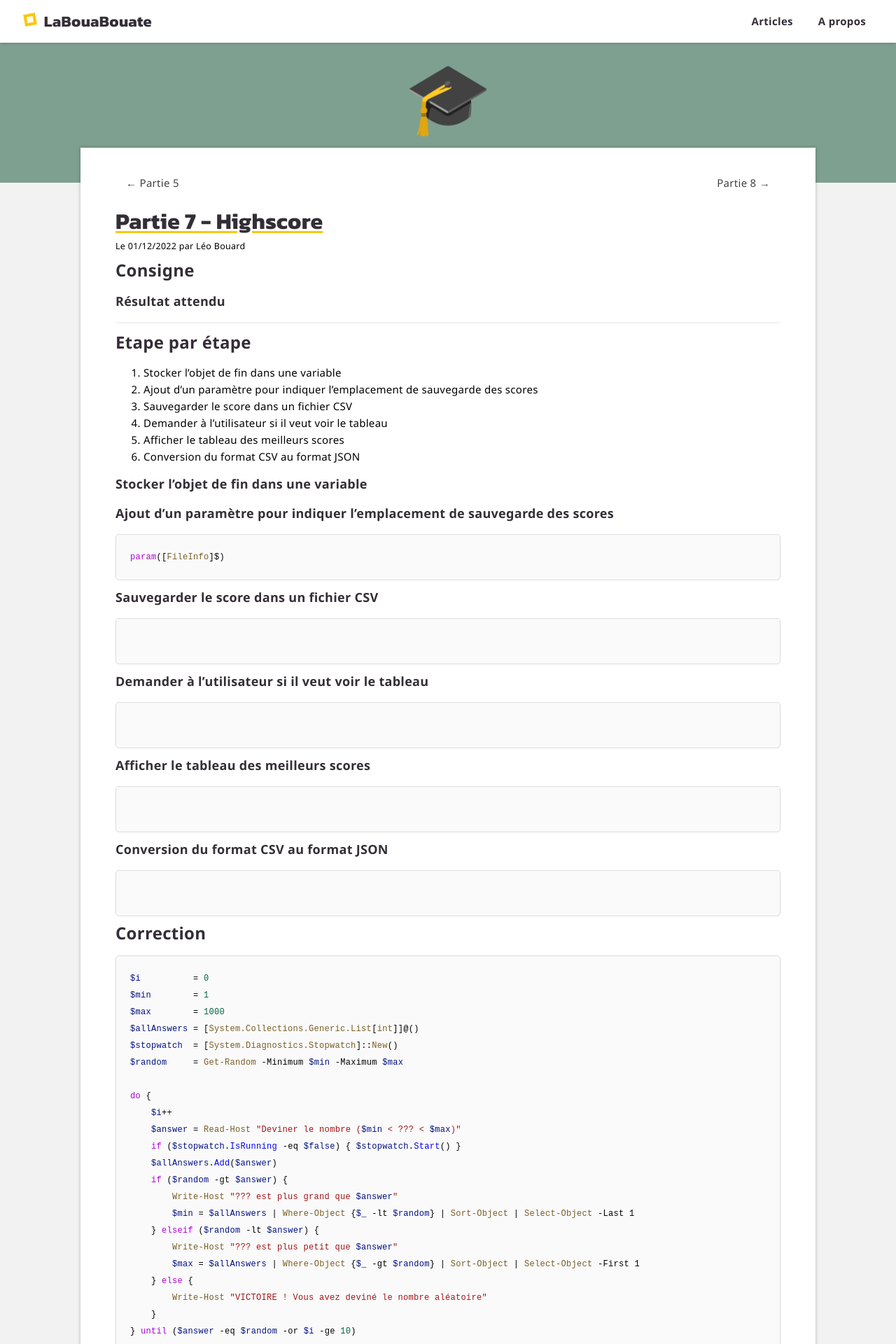
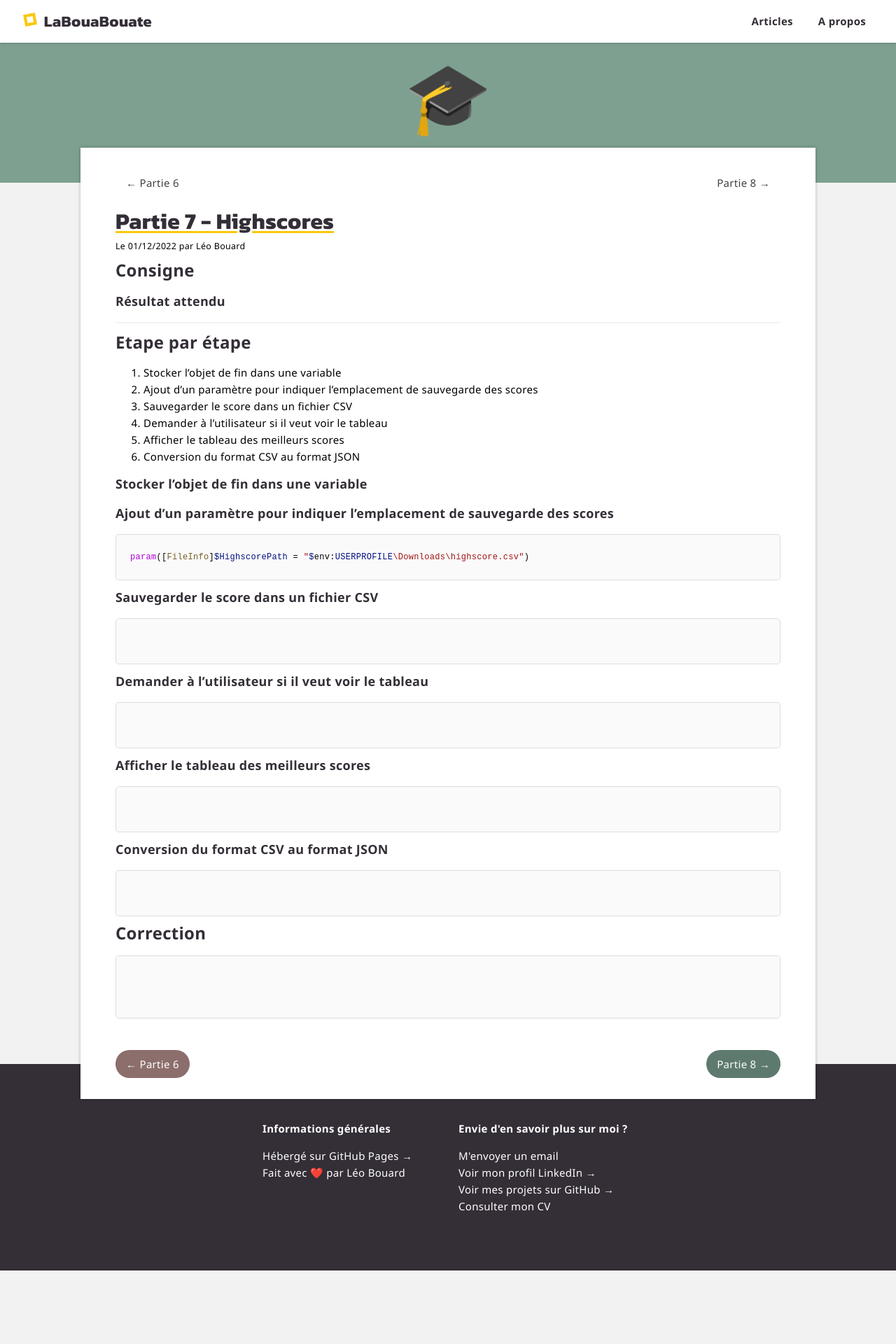
Before and after one commit to leobouard/leobouard.github.io, a Jekyll site: the page built from _posts/2022-12-01-cours-pratique-powershell-007.md, in a window 1280 px wide. Shown: the top 1920 px of the page at 70% size. Built offline with Jekyll 4.4.1, drawn with Linux system fonts in a browser that asks for light colours; some web fonts are replaced; after the commit the page ends 1815 px from its top, so only the background shows below that; some of the changed text lies outside the part shown.

Commit message:
Modification sommaire

````diff
--- a/_posts/2022-12-01-cours-pratique-powershell-007.md
+++ b/_posts/2022-12-01-cours-pratique-powershell-007.md
@@ -1,13 +1,13 @@
 ---
 layout: post
-title: "Partie 7 - Highscore"
+title: "Partie 7 - Highscores"
 description: "Le résultat de chaque victoire est maintenant conservé dans un fichier externe pour stocker toutes les tentatives du joueur"
 icon: 🎓
 nextLink:
   name: "Partie 8"
   id: "/2022/12/01/cours-pratique-powershell-008"
 prevLink:
-  name: "Partie 5"
+  name: "Partie 6"
   id: "/2022/12/01/cours-pratique-powershell-006"
 ---
 
@@ -31,7 +31,7 @@ prevLink:
 ### Ajout d'un paramètre pour indiquer l'emplacement de sauvegarde des scores
 
 ```powershell
-param([FileInfo]$)
+param([FileInfo]$HighscorePath = "$env:USERPROFILE\Downloads\highscore.csv")
 ```
 
 ### Sauvegarder le score dans un fichier CSV
@@ -61,41 +61,6 @@ param([FileInfo]$)
 ## Correction
 
 ```powershell
-$i          = 0
-$min        = 1
-$max        = 1000
-$allAnswers = [System.Collections.Generic.List[int]]@()
-$stopwatch  = [System.Diagnostics.Stopwatch]::New()
-$random     = Get-Random -Minimum $min -Maximum $max
 
-do {
-    $i++
-    $answer = Read-Host "Deviner le nombre ($min < ??? < $max)"
-    if ($stopwatch.IsRunning -eq $false) { $stopwatch.Start() }
-    $allAnswers.Add($answer)
-    if ($random -gt $answer) {
-        Write-Host "??? est plus grand que $answer"
-        $min = $allAnswers | Where-Object {$_ -lt $random} | Sort-Object | Select-Object -Last 1
-    } elseif ($random -lt $answer) {
-        Write-Host "??? est plus petit que $answer"
-        $max = $allAnswers | Where-Object {$_ -gt $random} | Sort-Object | Select-Object -First 1
-    } else {
-        Write-Host "VICTOIRE ! Vous avez deviné le nombre aléatoire"
-    }
-} until ($answer -eq $random -or $i -ge 10)
 
-if ($answer -ne $random) {
-    Write-Host "DEFAITE. Vous n'avez pas réussi à trouver le nombre aléatoire"
-}
-
-$stopwatch.Stop()
-
-[PSCustomObject]@{
-    "Random"         = $random
-    "Answers"        = $allAnswers
-    "Average answer" = [int]($allAnswers | Measure-Object -Average).Average
-    "Seconds"        = [System.Math]::Round($stopwatch.Elapsed.TotalSeconds,3)
-    "Count"          = $i
-    "Sec per try"    = [System.Math]::Round(($stopwatch.Elapsed.TotalSeconds / $i),3)
-} | Format-List
 ```
--- a/assets/css/posts.scss
+++ b/assets/css/posts.scss
@@ -107,9 +107,7 @@ article:hover {
     background: #fff;
     display: block;
     padding: 10px;
-    margin: 10px 0px;
-    border-radius: 5px;
-    border: 1px solid #ddd;
+    border-top: 1px solid #ddd;
 
     span {
         font-weight: 400;
````
